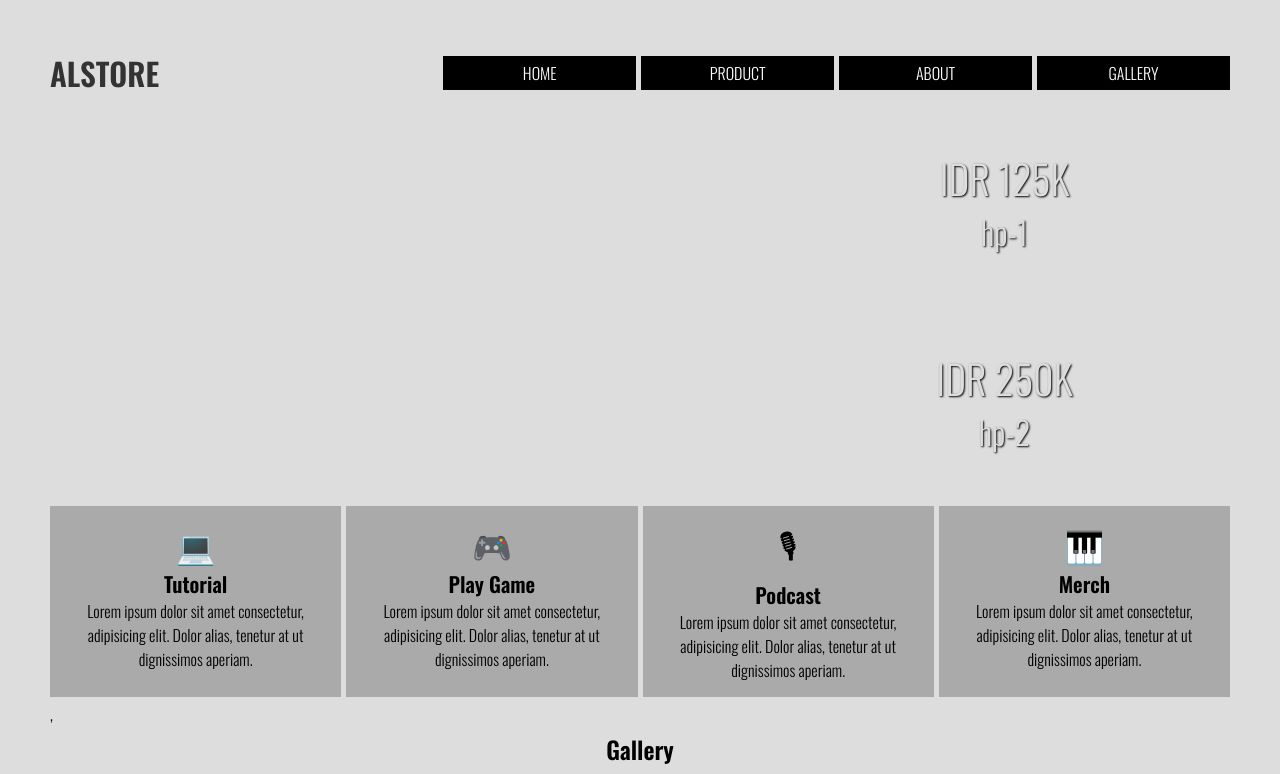
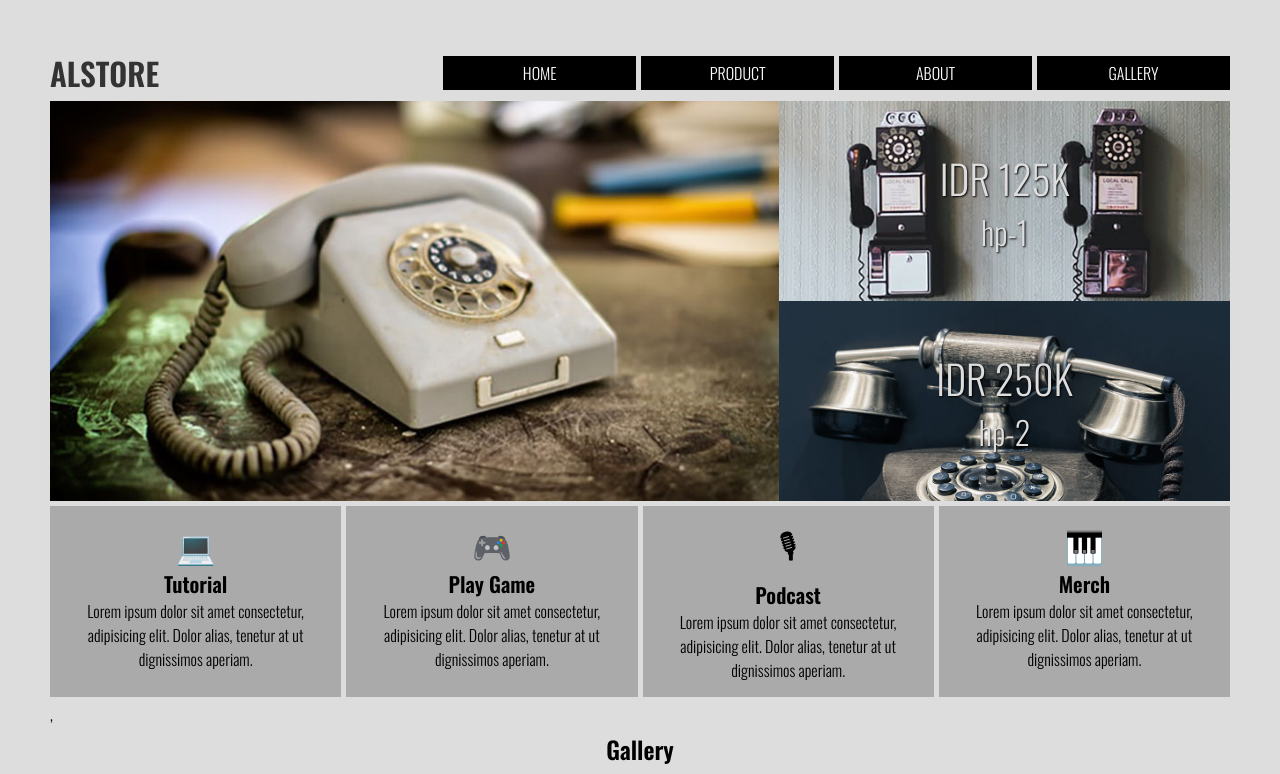
Before and after one commit to Dodoplay/AL-store, a plain HTML site: page index.html in a window 1280 px wide. Shown: the top 774 px of the page. Drawn offline with nearby package versions, Linux system fonts and the light colour scheme; the site is published under a folder, as on GitHub Pages, so addresses that start at the root find nothing.

Commit message:
mengubah background / aj

```diff
--- a/style.css
+++ b/style.css
@@ -30,7 +30,7 @@ body {
 
 .hero {
   grid-area: hero;
-  background-image: url(/img/hero-1.jpg);
+  background-image: url(img/hero-1.jpg);
   min-height: 300px;
   padding: 50px;
   background-position: center;
@@ -51,14 +51,14 @@ body {
 
 .feature-1 {
   grid-area: feature-1;
-  background-image: url(/img/gmbr-1.jpg);
+  background-image: url(img/gmbr-1.jpg);
   background-position: center;
   background-size: cover;
 }
 
 .feature-2 {
   grid-area: feature-2;
-  background-image: url(/img/gmbr-2.jpg);
+  background-image: url(img/gmbr-2.jpg);
   background-position: center;
   background-size: cover;
 }
```
